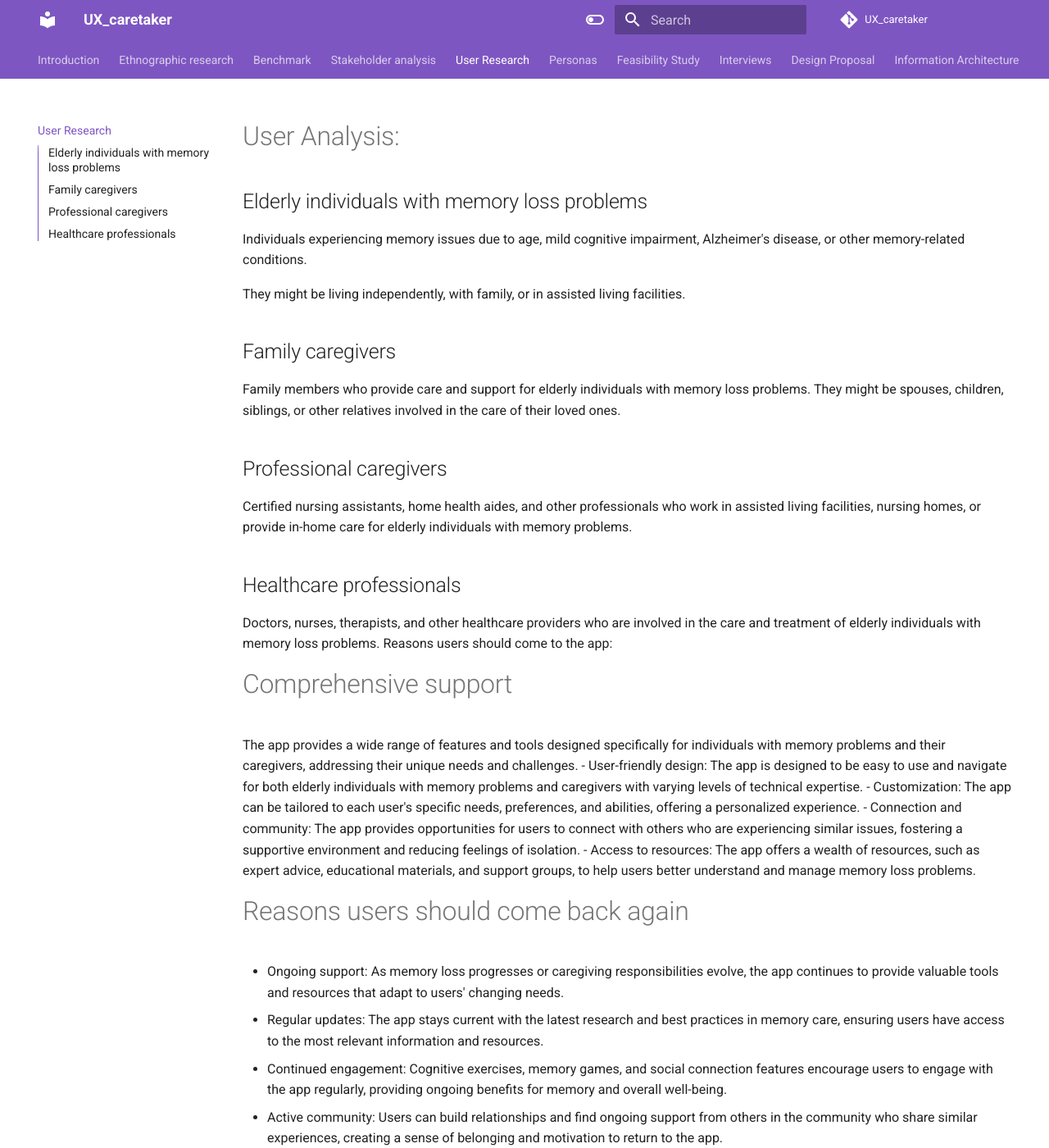
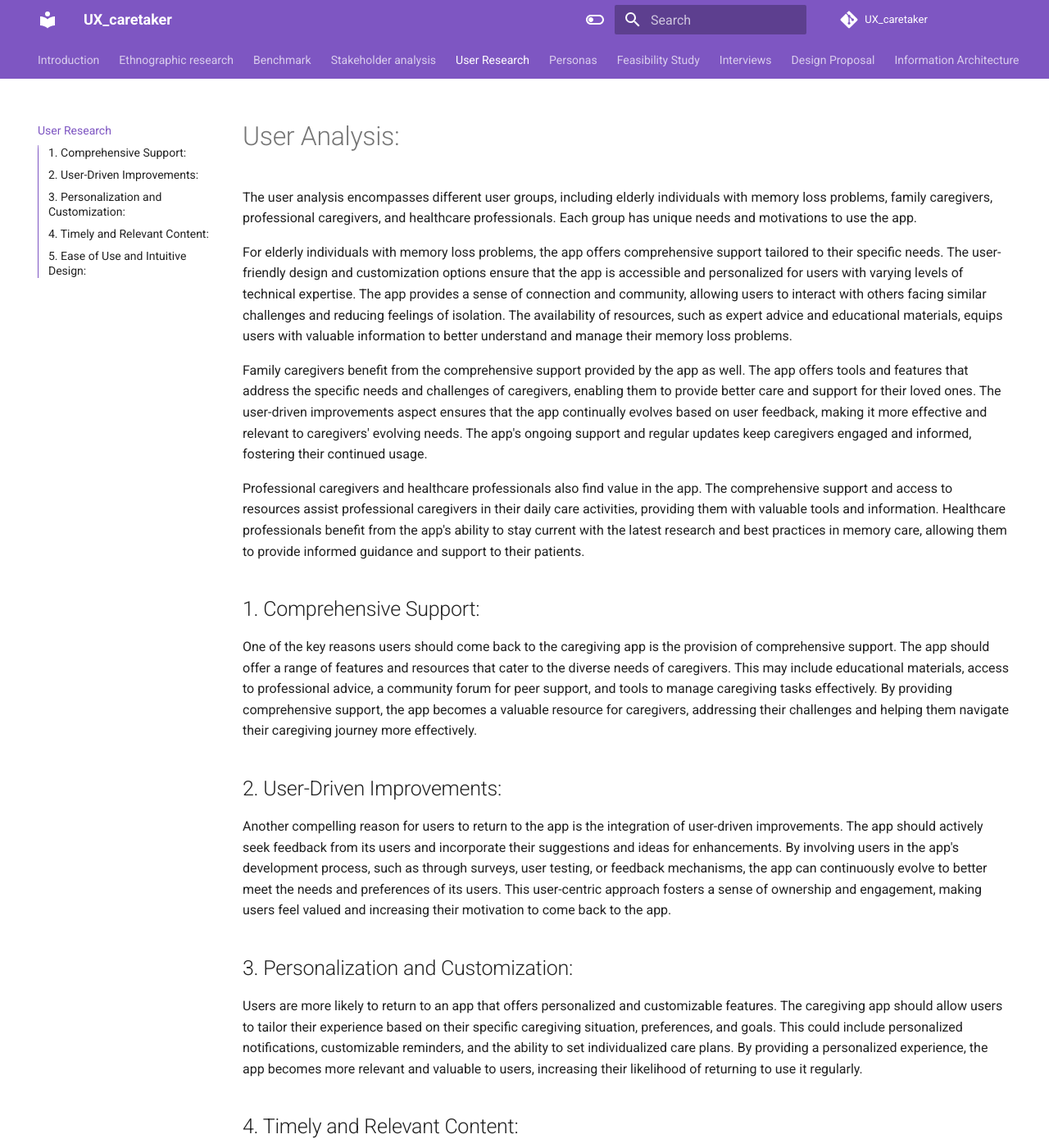
Before and after one commit to teragramgius/GherryPlus, an MkDocs documentation site: the page built from docs/useranalysis.md, in a window 1280 px wide and 1400 px high. Shown: the whole window at 82% size. Built offline with MkDocs 1.6.1 and Material for MkDocs 9.7.7, drawn with Linux system fonts in a browser that asks for light colours; comment, search, counter and statistics services are not loaded; the version menu is left out; some of the changed text lies outside the part shown.

Commit message:
FINAL useranalysis.md

```diff
--- a/docs/useranalysis.md
+++ b/docs/useranalysis.md
@@ -1,36 +1,25 @@
 # User Analysis:
-## Elderly individuals with memory loss problems
+The user analysis encompasses different user groups, including elderly individuals with memory loss problems, family caregivers, professional caregivers, and healthcare professionals. Each group has unique needs and motivations to use the app.
 
-Individuals experiencing memory issues due to age, mild cognitive impairment, Alzheimer's disease, or other memory-related conditions.
+For elderly individuals with memory loss problems, the app offers comprehensive support tailored to their specific needs. The user-friendly design and customization options ensure that the app is accessible and personalized for users with varying levels of technical expertise. The app provides a sense of connection and community, allowing users to interact with others facing similar challenges and reducing feelings of isolation. The availability of resources, such as expert advice and educational materials, equips users with valuable information to better understand and manage their memory loss problems.
 
-They might be living independently, with family, or in assisted living facilities.
+Family caregivers benefit from the comprehensive support provided by the app as well. The app offers tools and features that address the specific needs and challenges of caregivers, enabling them to provide better care and support for their loved ones. The user-driven improvements aspect ensures that the app continually evolves based on user feedback, making it more effective and relevant to caregivers' evolving needs. The app's ongoing support and regular updates keep caregivers engaged and informed, fostering their continued usage.
 
-##  Family caregivers
-Family members who provide care and support for elderly individuals with memory loss problems.
-They might be spouses, children, siblings, or other relatives involved in the care of their loved ones.
+Professional caregivers and healthcare professionals also find value in the app. The comprehensive support and access to resources assist professional caregivers in their daily care activities, providing them with valuable tools and information. Healthcare professionals benefit from the app's ability to stay current with the latest research and best practices in memory care, allowing them to provide informed guidance and support to their patients.
 
+## 1. Comprehensive Support:
+One of the key reasons users should come back to the caregiving app is the provision of comprehensive support. The app should offer a range of features and resources that cater to the diverse needs of caregivers. This may include educational materials, access to professional advice, a community forum for peer support, and tools to manage caregiving tasks effectively. By providing comprehensive support, the app becomes a valuable resource for caregivers, addressing their challenges and helping them navigate their caregiving journey more effectively.
 
-## Professional caregivers
-Certified nursing assistants, home health aides, and other professionals who work in assisted living facilities, nursing homes, or provide in-home care for elderly individuals with memory problems.
+## 2. User-Driven Improvements:
+Another compelling reason for users to return to the app is the integration of user-driven improvements. The app should actively seek feedback from its users and incorporate their suggestions and ideas for enhancements. By involving users in the app's development process, such as through surveys, user testing, or feedback mechanisms, the app can continuously evolve to better meet the needs and preferences of its users. This user-centric approach fosters a sense of ownership and engagement, making users feel valued and increasing their motivation to come back to the app.
 
+## 3. Personalization and Customization:
+Users are more likely to return to an app that offers personalized and customizable features. The caregiving app should allow users to tailor their experience based on their specific caregiving situation, preferences, and goals. This could include personalized notifications, customizable reminders, and the ability to set individualized care plans. By providing a personalized experience, the app becomes more relevant and valuable to users, increasing their likelihood of returning to use it regularly.
 
-## Healthcare professionals
-Doctors, nurses, therapists, and other healthcare providers who are involved in the care and treatment of elderly individuals with memory loss problems.
-Reasons users should come to the app:
+## 4. Timely and Relevant Content:
+To encourage users to come back to the app, it is essential to provide timely and relevant content. The app should offer up-to-date information on caregiving best practices, emerging research, and relevant news in the field. By keeping users informed about the latest developments, the app becomes a trusted source of information and support. Additionally, the app can leverage data analytics and user preferences to deliver personalized content recommendations, ensuring that users receive information that is most relevant to their caregiving needs.
 
-# Comprehensive support
-The app provides a wide range of features and tools designed specifically for individuals with memory problems and their caregivers, addressing their unique needs and challenges.
-- User-friendly design: The app is designed to be easy to use and navigate for both elderly individuals with memory problems and caregivers with varying levels of technical expertise.
-- Customization: The app can be tailored to each user's specific needs, preferences, and abilities, offering a personalized experience.
-- Connection and community: The app provides opportunities for users to connect with others who are experiencing similar issues, fostering a supportive environment and reducing feelings of isolation.
-- Access to resources: The app offers a wealth of resources, such as expert advice, educational materials, and support groups, to help users better understand and manage memory loss problems.
+## 5. Ease of Use and Intuitive Design:
+A user-friendly interface and intuitive design are critical factors in driving user engagement and retention. The app should be easy to navigate, with clear and intuitive features that require minimal effort to understand and utilize. A streamlined user experience reduces frustration and encourages users to return to the app for their caregiving needs. Regular usability testing and continuous improvement of the app's design based on user feedback can contribute to a positive user experience and increased user retention.
 
-
-# Reasons users should come back again
-- Ongoing support: As memory loss progresses or caregiving responsibilities evolve, the app continues to provide valuable tools and resources that adapt to users' changing needs.
-- Regular updates: The app stays current with the latest research and best practices in memory care, ensuring users have access to the most relevant information and resources.
-- Continued engagement: Cognitive exercises, memory games, and social connection features encourage users to engage with the app regularly, providing ongoing benefits for memory and overall well-being.
-- Active community: Users can build relationships and find ongoing support from others in the community who share similar experiences, creating a sense of belonging and motivation to return to the app.
-
-## User-driven improvements
-By continuously gathering user feedback and implementing updates based on users' needs and suggestions, the app remains relevant and effective, encouraging users to continue using it as a valuable support tool
+By focusing on comprehensive support, user-driven improvements, personalization, timely content, and intuitive design, the caregiving app can create a user-centric experience that motivates users to return regularly. Building a loyal user base ensures the long-term success and impact of the app in supporting caregivers effectively.
```
